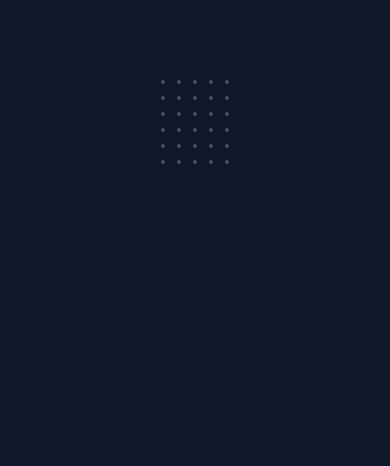
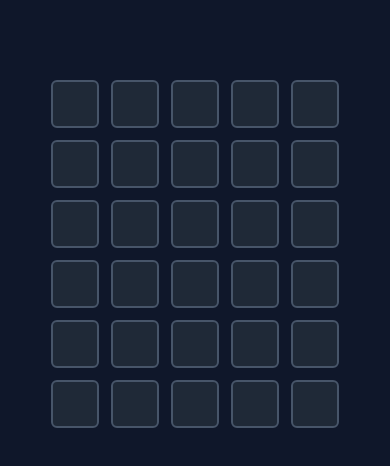
Before and after one commit to sahildmk/Wordle, a Next.js app: page / in a window 390 px wide. Shown: the top 466 px of the page. Built offline with nearby package versions, Linux system fonts and the light colour scheme.

Commit message:
updated responsivity

```diff
--- a/styles/custom.css
+++ b/styles/custom.css
@@ -1,6 +1,6 @@
 .defaultTile {
   @apply grid place-items-center rounded-md border-2 border-solid border-slate-600;
-  @apply bg-gray-800 text-4xl font-bold uppercase sm:h-24 sm:w-24;
+  @apply bg-gray-800 sm:text-4xl font-bold uppercase sm:h-24 sm:w-24 h-12 w-12 text-3xl;
 }
 
 .correct {
```
